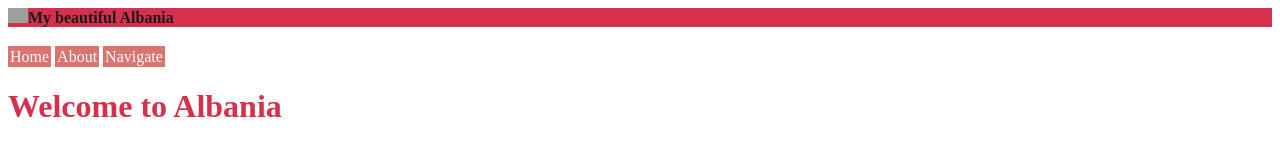
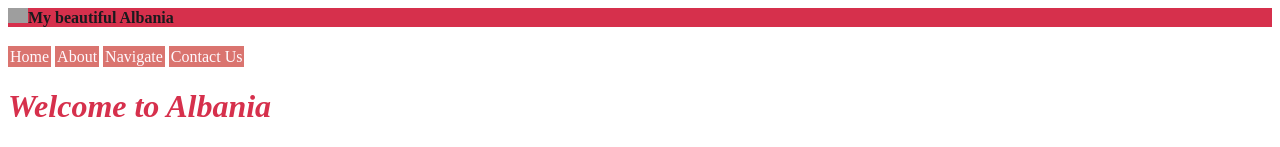
Before and after one commit to eslicanaku/faqjaime, a plain HTML site: page kryesore.html in a window 1280 px wide. Shown: the top 147 px of the page. Drawn offline with Linux system fonts and the light colour scheme; grey boxes are pictures that could not be loaded.

Commit message:
Update kryesore.html

```diff
--- a/kryesore.html
+++ b/kryesore.html
@@ -12,9 +12,10 @@
             <a href ="">Home</a>
             <a href ="">About</a>
             <a href ="">Navigate</a>
+            <a href ="#contact">Contact Us</a>
         </nav>
          <main>
-            <h1>Welcome to Albania</h1>
+            <h1><i>Welcome to Albania</i></h1>
             <table>
                 <tr>
                     <td><img src = "https://media.classlifestyle.com/o.revistaclass.al/media/-780-0-1436452937musine.jpg"></td>
@@ -26,7 +27,7 @@
                 </tr>
             </table>
         </main>
-        <footer>
+        <footer id = "contact">
             <h3>Contact</h3>
             <p>Tel: +355699991100<br/>Email:emer.mbiemer@gmail.com</p>
         </footer>
```
